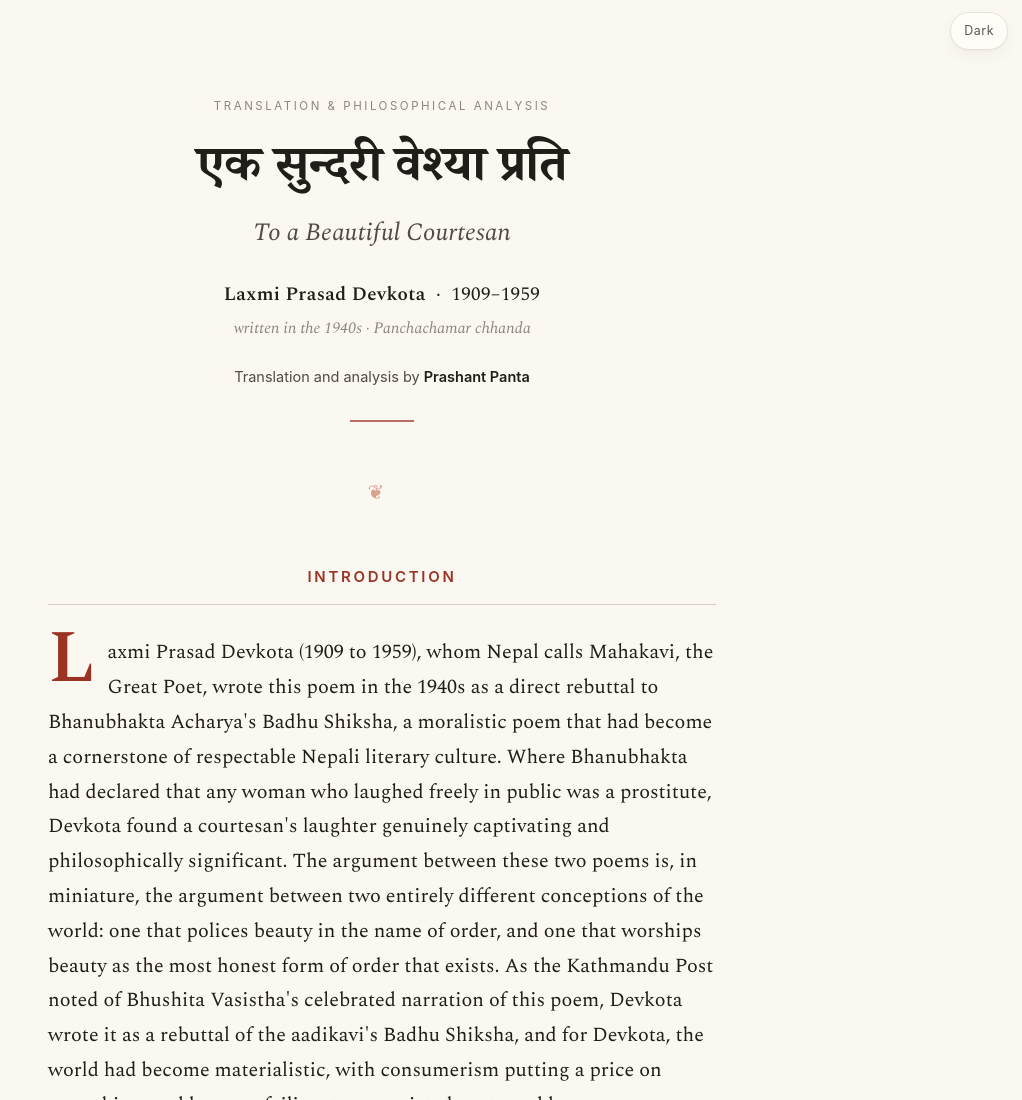
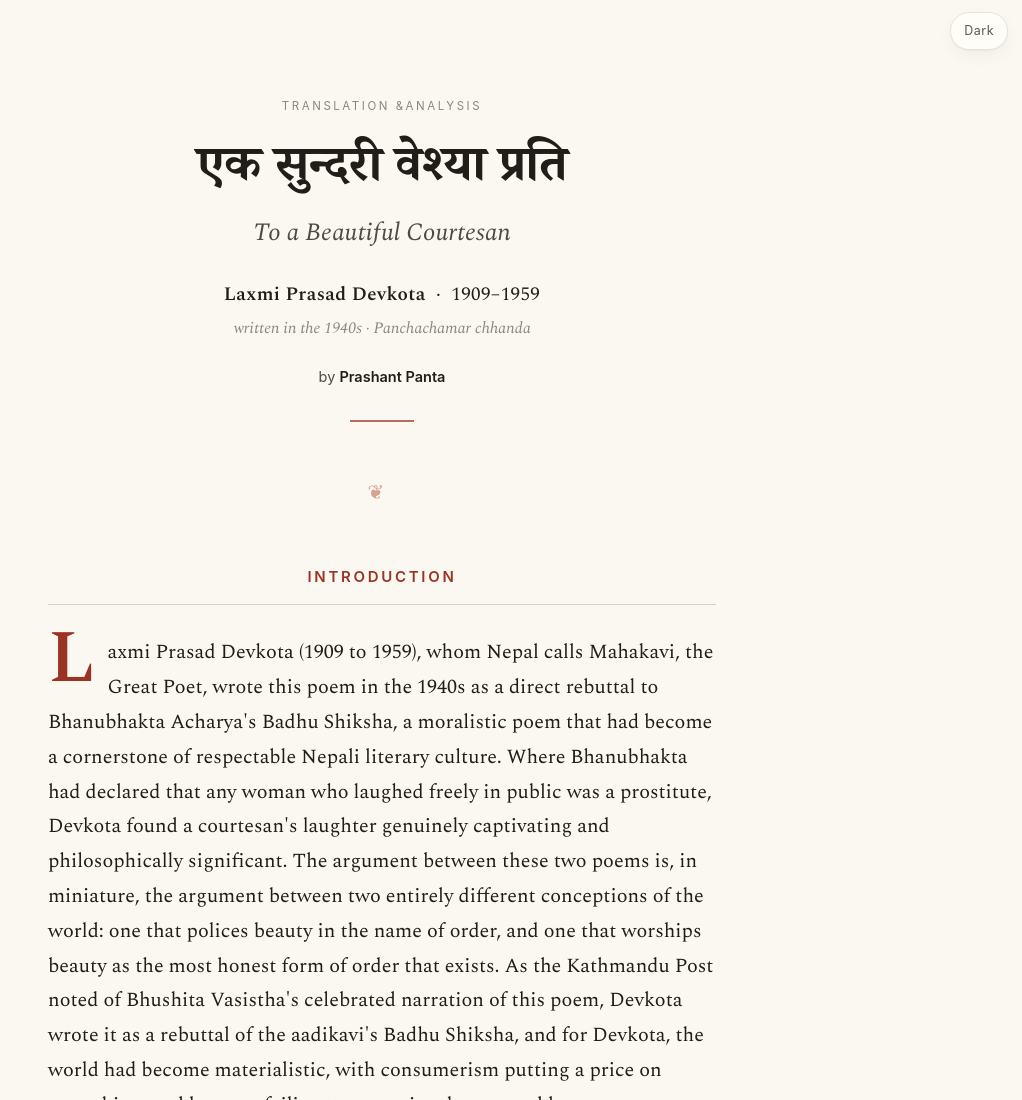
Before and after one commit to EmergencyCab/To-a-Beautiful-Courtesan, a plain HTML site: page index.html in a window 1280 px wide. Shown: the top 1100 px of the page, without its empty margins (258-1280 px from the left). Drawn offline with nearby package versions, Linux system fonts and the light colour scheme.

Commit message:
Revise meta description and header text
Updated the description meta tag and modified text in the header.

```diff
--- a/index.html
+++ b/index.html
@@ -4,7 +4,7 @@
 <meta charset="UTF-8">
 <meta name="viewport" content="width=device-width, initial-scale=1.0">
 <title>Ek Sundari Beshya Prati &mdash; To a Beautiful Courtesan</title>
-<meta name="description" content="Laxmi Prasad Devkota's Ek Sundari Beshya Prati in full Nepali and English, with a verse-by-verse philosophical analysis. Translation and analysis by Prashant Panta.">
+<meta name="description" content="Laxmi Prasad Devkota's Ek Sundari Beshya Prati in full Nepali and English, with a verse-by-verse analysis. by Prashant Panta.">
 <link rel="preconnect" href="https://fonts.googleapis.com">
 <link rel="preconnect" href="https://fonts.gstatic.com" crossorigin>
 <link href="https://fonts.googleapis.com/css2?family=Noto+Serif+Devanagari:wght@400;500;600;700&family=Spectral:ital,wght@0,400;0,500;0,600;0,700;1,400;1,500&display=swap" rel="stylesheet">
@@ -169,12 +169,12 @@ a{color:var(--accent); text-decoration-thickness:1px; text-underline-offset:2px;
 <div class="wrap">
 
   <header class="masthead">
-    <p class="eyebrow">Translation &amp; Philosophical Analysis</p>
+    <p class="eyebrow">Translation &amp;Analysis</p>
     <h1 class="title-nep">एक सुन्दरी वेश्या प्रति</h1>
     <p class="title-eng">To a Beautiful Courtesan</p>
     <p class="poet"><strong>Laxmi Prasad Devkota</strong> &nbsp;·&nbsp; 1909–1959</p>
     <p class="subt">written in the 1940s · Panchachamar chhanda</p>
-    <p class="author">Translation and analysis by <strong>Prashant Panta</strong></p>
+    <p class="author"> by <strong>Prashant Panta</strong></p>
     <div class="masthead-rule"></div>
   </header>
 
```
